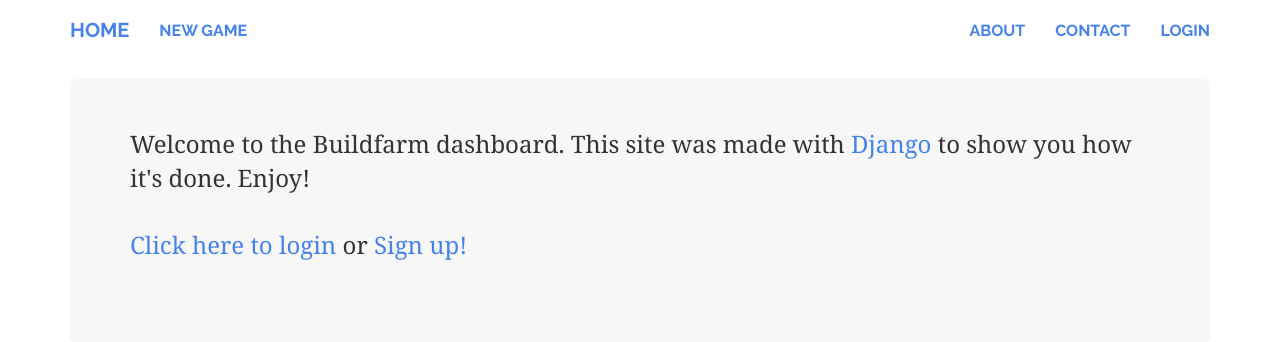
After one commit to readysteadygo2006/dashboard, a Django app: template inventory/templates/inventory/home.html in a window 1280 px wide. The commit adds this page. Shown: the top 342 px of the page. Run offline with Django 3.2, Linux system fonts and the light colour scheme; the template is opened without the code that fills it, so the values that code supplies are empty; some libraries are stand-ins or nearby versions.

Commit message:
Working inventory home page

```diff
--- a/dashboard/urls.py
+++ b/dashboard/urls.py
@@ -7,6 +7,18 @@ urlpatterns = patterns('',
     # url(r'^blog/', include('blog.urls')),
 
     url(r'^admin/', include(admin.site.urls)),
-    url(r'^$', 'inventory.views.home'),
-    url(r'^away$', 'main.views.away')
-))
+    url(r'^$', 'inventory.views.home', name='inventory_home'),
+    url(r'^away$', 'inventory.views.away')
+)
+
+urlpatterns += patterns(
+    'django.contrib.auth.views',
+
+    url(r'^login/$', 'login',
+        {'template_name': 'login.html'},
+        name='dashboard_login'),
+
+    url(r'^logout/$', 'logout',
+        {'next_page': 'boardgames_home'},
+        name='dashboard_logout'),
+)
--- /dev/null
+++ b/inventory/templates/inventory/home.html
@@ -0,0 +1,12 @@
+{% extends "base.html" %}
+
+
+{% block content %}
+    <div class="jumbotron">
+        <p>Welcome to the Buildfarm dashboard.
+        This site was made with <a href="https://www.djangoproject.com/">Django</a> to show you how it's done. Enjoy!</p>
+        <p style="margin-top: 1em">
+            <a  href="{% url 'dashboard_login' %}">Click here to login</a> or <a  href="#">Sign up!</a>
+        </p>
+    </div>
+{% endblock content %}
--- a/templates/base.html
+++ b/templates/base.html
@@ -41,9 +41,9 @@
             <li><a href="#">About</a></li>
             <li><a href="#">Contact</a></li>
             {% if user.is_authenticated %}
-                <li><a href="{% url 'boardgames_logout' %}">Logout</a></li>
+                <li><a href="{% url 'dashboard_logout' %}">Logout</a></li>
             {% else %}
-                <li><a href="{% url 'boardgames_login' %}">Login</a></li>
+                <li><a href="{% url 'dashboard_login' %}">Login</a></li>
             {% endif %}
           </ul>
       </div>
--- a/templates/login.html
+++ b/templates/login.html
@@ -7,7 +7,7 @@
             <p class="text-warning">Your username and password didn't match. Please try again.</p>
 	{% endif %}
 
-	<form role="form" class="form-horizontal" method="post" action="{% url 'boardgames_login' %}">
+	<form role="form" class="form-horizontal" method="post" action="{% url 'dashboard_login' %}">
 	    {% csrf_token %}
 	    {{ form }}
 	    <input class="btn btn-primary" type="submit" value="Login" />
```
Also changed, not shown: dashboard/settings.py (+8 -0 lines), inventory/views.py (+8 -0 lines), db.sqlite3 (added).
